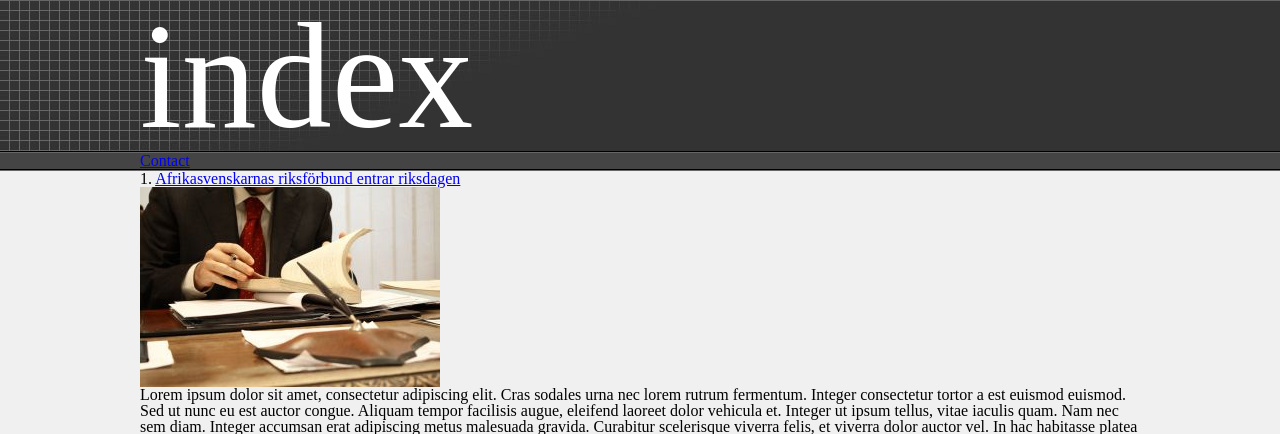
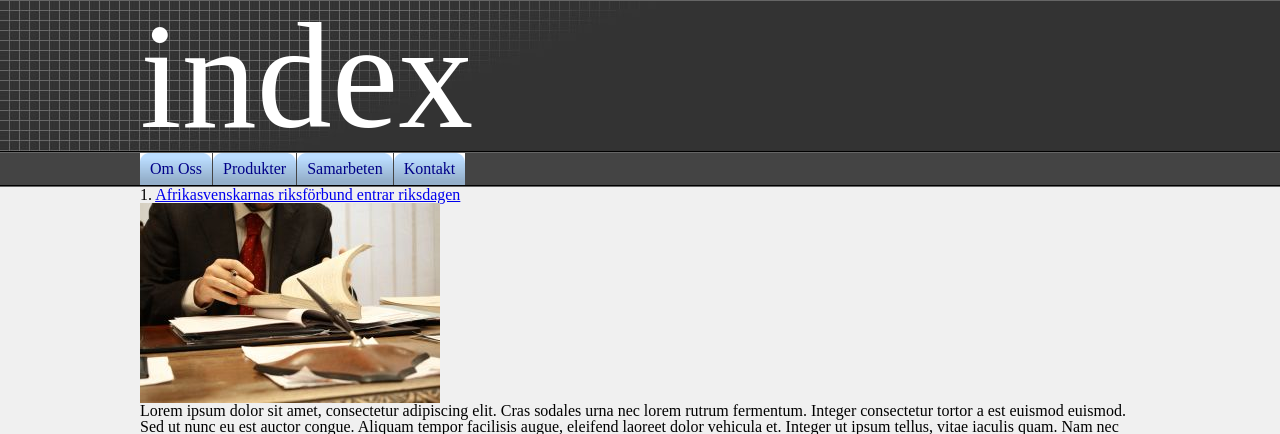
Before and after one commit to ibbe/Nifelheim, a PHP site: page / in a window 1280 px wide. Shown: the top 434 px of the page. Run offline with PHP 8.4, Linux system fonts and the light colour scheme.

Commit message:
tabbar
Signed-off-by: Niffe <c849365@rmqkr.net>

```diff
--- a/index.php
+++ b/index.php
@@ -1,6 +1,6 @@
 <!DOCTYPE html PUBLIC "-//W3C//DTD XHTML 1.0 Transitional//EN" "http://www.w3.org/TR/xhtml1/DTD/xhtml1-transitional.dtd">
 
-<html xmlns="http://www.w3.org/1999/xhtml" lang="en" xml:lang="en">
+<html xmlns="http://www.w3.org/1999/xhtml" lang="sv" xml:lang="sv">
 	<head>
 		<meta charset="utf-8" />
 
@@ -30,9 +30,21 @@
 			</div>
 			<div class="nav">
 				<div class="container">
-					<p>
-						<a href="/contact">Contact</a>
-					</p>
+					<ol id="toc">
+						<li>
+							<a href="/contact"><span>Om Oss</span></a>
+						</li>
+						<li>
+							<a href="/contact"><span>Produkter</span></a>
+						</li>
+						<li>
+							<a href="/contact"><span>Samarbeten</span></a>
+						</li>
+						<li>
+							<a href="/contact"><span>Kontakt</span></a>
+						</li>
+						<span class="clear"></span>
+					</ol>
 				</div>
 			</div>
 
--- a/jormungandr.css
+++ b/jormungandr.css
@@ -45,3 +45,61 @@ h1
 	border-top:solid 1px #666;
 	border-bottom:solid 1px #000;
 }
+
+ol#toc {
+    height: 2em;
+    list-style: none;
+    margin: 0;
+    padding: 0;
+}
+
+ol#toc li {
+    float: left;
+    margin: 0 1px 0 0;
+}
+
+ol#toc a {
+    background: #bdf url(images/tabs.gif);
+    color: #008;
+    display: block;
+    float: left;
+    height: 2em;
+    padding-left: 10px;
+    text-decoration: none;
+}
+
+ol#toc a:hover {
+    background-color: #3af;
+    background-position: 0 -120px;
+}
+
+ol#toc a:hover span {
+    background-position: 100% -120px;
+}
+
+ol#toc li.current a {
+    background-color: #48f;
+    background-position: 0 -60px;
+    color: #fff;
+    font-weight: bold;
+}
+
+ol#toc li.current span {
+    background-position: 100% -60px;
+}
+
+ol#toc span {
+    background: url(images/tabs.gif) 100% 0;
+    display: block;
+    line-height: 2em;
+    padding-right: 10px;
+}
+
+span.clear {
+    display: block;
+    clear: both;
+    width: 1px;
+    height: 0.001%;
+    font-size: 0px;
+    line-height: 0px;
+}
```
Also changed, not shown: images/pattern2.jpg (added), images/tabs.gif (added), 1 other file.
